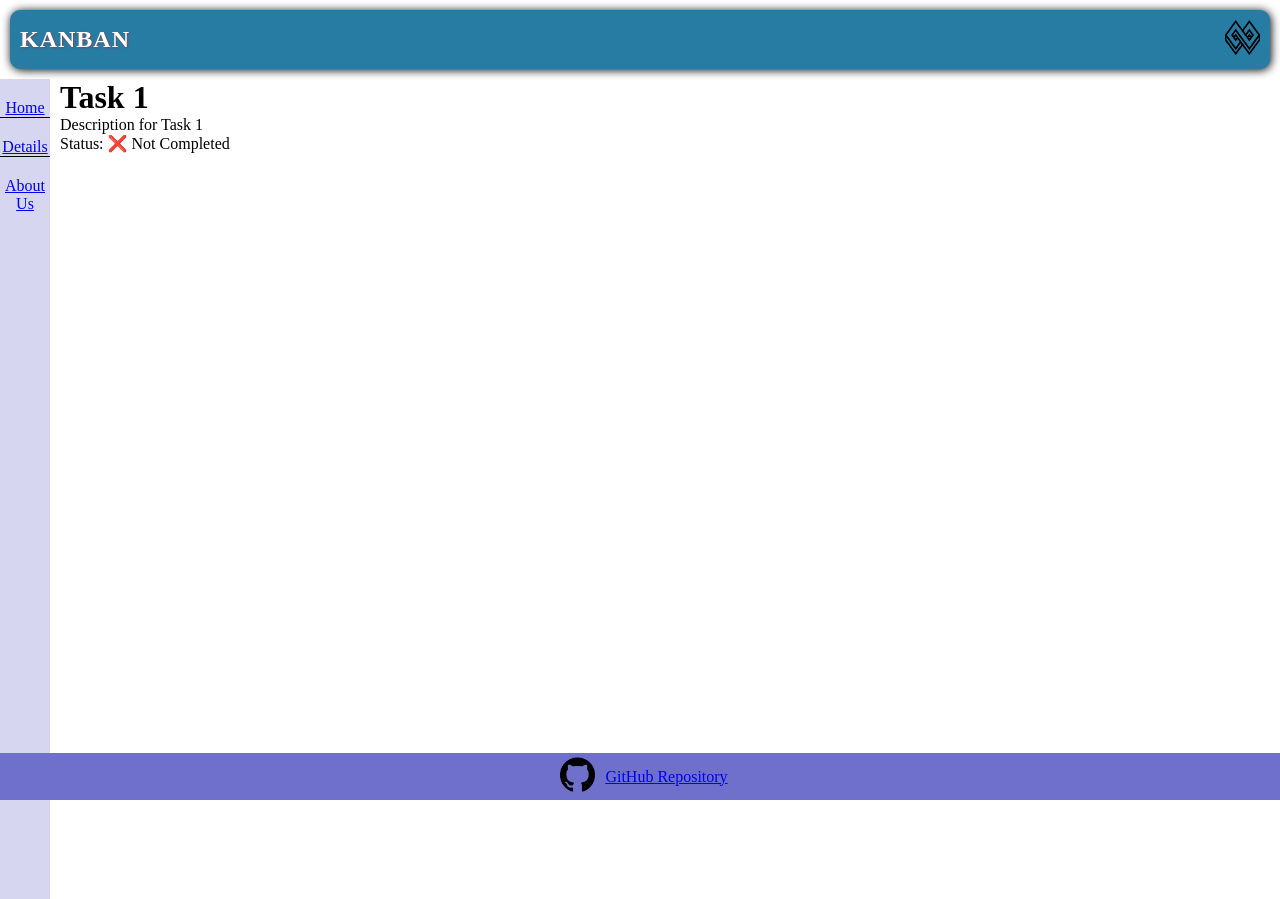
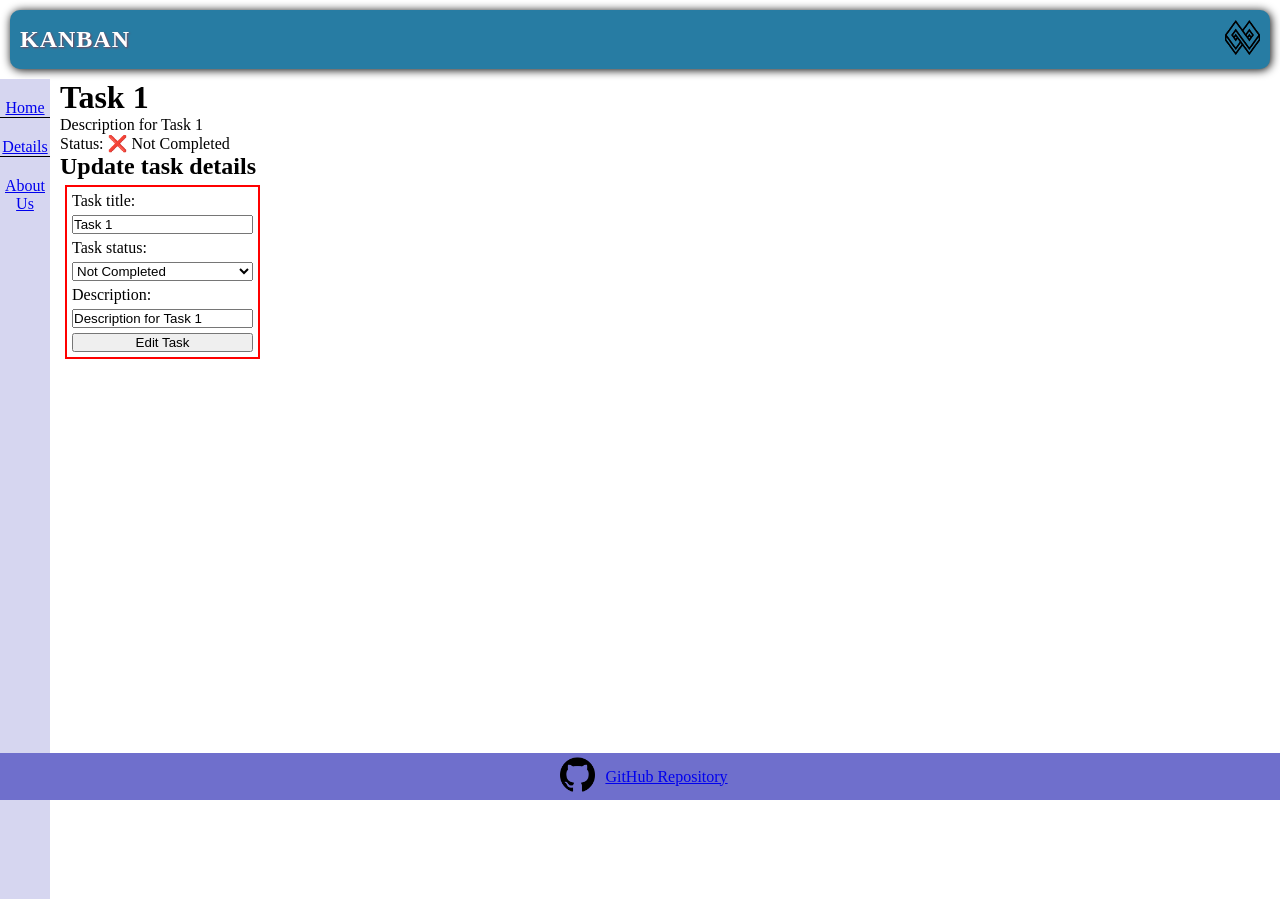
Before and after one commit to onurcangulpak/kanbanboardprc, a React (Vite) app: page /details/1 in a window 1280 px wide. Built offline with nearby package versions, Linux system fonts and the light colour scheme.

Commit message:
update-added

```diff
--- a/src/App.jsx
+++ b/src/App.jsx
@@ -25,7 +25,7 @@ const App = () => {
         <SideBar />
         <Routes>
           <Route path="/" element={<HomePage tasks={tasks} setTasks={setTasks} handleDeleteTask={handleDeleteTask} />}/>
-          <Route path="/details/:taskId" element={<Details tasks={tasks} />} />
+          <Route path="/details/:taskId" element={<Details tasks={tasks} setTasks={setTasks} />} />
           <Route path="/aboutus" element={<AboutUs />} />
           <Route path="/kanban" element={ <TaskContainer tasks={tasks} setTasks={setTasks} handleDeleteTask={handleDeleteTask} />}/>
           <Route path="*" element={<NotFound />} />
--- a/src/components/CreateTask.jsx
+++ b/src/components/CreateTask.jsx
@@ -34,13 +34,14 @@ const CreateTask = ({ tasks, setTasks }) => {
           <option value="not-completed">Not Completed </option>
         </select>
         <label>Description: </label>
+
         <input
           type="text"
           required
           value={description}
           onChange={(e) => setDescription(e.target.value)}
         />
-        <button>Add task</button>
+        <button type="submit">Add task</button>
         {/* <p> {title} {notes} {station}</p> */}
       </form>
     </div>
--- a/src/components/Task.jsx
+++ b/src/components/Task.jsx
@@ -16,7 +16,7 @@ const Task = ({ task, handleDeleteTask}) => {
         Task Status: {task.isCompleted ? "Completed ✅" : "❌ Not Completed"}
       </p>
 
-      <Link to={`/details/${task.id}`}>View Details</Link>
+      <Link to={`/details/${task.id}`}>Edit</Link>
       <button onClick={() => handleDeleteTask(task.id)}>Delete</button>
       <button></button>
     </div>
--- a/src/pages/Details.css
+++ b/src/pages/Details.css
@@ -1,6 +1,14 @@
 .container {
-    display: flex;
-    flex-direction: column;
-    height: auto;
-    margin-left: 10px;
+  display: flex;
+  flex-direction: column;
+  height: auto;
+  margin-left: 10px;
 }
+.container form {
+  border: 2px solid red;
+  display: flex;
+  flex-direction: column;
+  gap: 5px;
+  margin: 5px 5px;
+  padding: 5px 5px;
+}
--- a/src/pages/Details.jsx
+++ b/src/pages/Details.jsx
@@ -1,23 +1,75 @@
-import React from 'react'
-import { useParams } from 'react-router-dom'
-import "./Details.css"
+import React, { useState } from "react";
+import { useParams } from "react-router-dom";
 
-const Details = ({tasks}) => {
-  const {taskId}= useParams()
-  const task = tasks.find(task=> task.id == taskId)
+import "./Details.css";
 
-  if(!task) {
-    return <div>Task not found</div>
+const Details = ({ tasks, setTasks }) => {
+  const { taskId } = useParams();
+  const task = tasks.find((task) => task.id.toString() === taskId);
+
+  const [title, setTitle] = useState(task ? task.title : "");
+  const [description, setDescription] = useState(task ? task.description : "");
+  const [isCompleted, setIsCompleted] = useState(
+    task ? task.isCompleted : false
+  );
+
+  console.log(task);
+
+  const handleUpdate = (e) => {
+    e.preventDefault();
+
+    const mappedTasks = tasks.map((oneTask) => {
+      if (oneTask.id.toString() === taskId) {
+        return {
+          ...oneTask,
+          title,
+          description,
+          isCompleted: isCompleted,
+        };
+      }
+      return oneTask;
+    });
+    setTasks(mappedTasks);
+  };
+
+  if (!task) {
+    return <div>Task not found</div>;
   }
   return (
-    <div className='container'>
-
+    <div className="container">
       <h1>{task.title}</h1>
       <p>{task.description}</p>
       <p>Status: {task.isCompleted ? "Completed ✅" : "❌ Not Completed"}</p>
+      <div>
+        <h2>Update task details</h2>
+        <form onSubmit={handleUpdate}>
+          <label> Task title:</label>
+          <input
+            type="text"
+            required
+            value={title}
+            onChange={(e) => setTitle(e.target.value)}
+          />
+          <label>Task status:</label>
+          <select
+            value={isCompleted ? "completed" : "not-completed"}
+            onChange={(e) => setIsCompleted(e.target.value === "completed")}
+          >
+            <option value="completed">Completed </option>
+            <option value="not-completed">Not Completed </option>
+          </select>
+          <label>Description: </label>
+          <input
+            type="text"
+            required
+            value={description}
+            onChange={(e) => setDescription(e.target.value)}
+          />
+          <button type="submit">Edit Task</button>
+        </form>
+      </div>
     </div>
-  )
-}
+  );
+};
 
-export default Details
-//// akasksdaksad
+export default Details;
```
